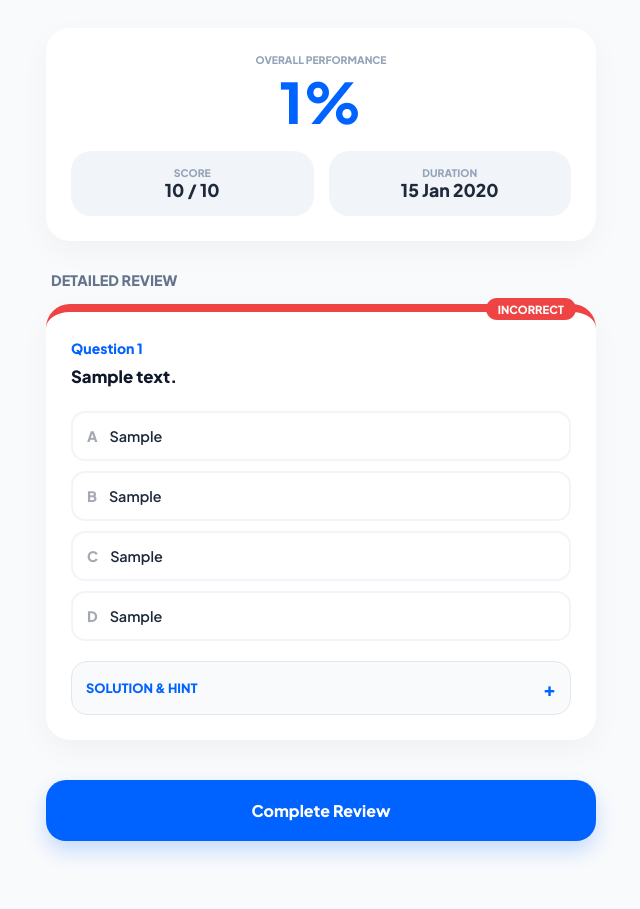
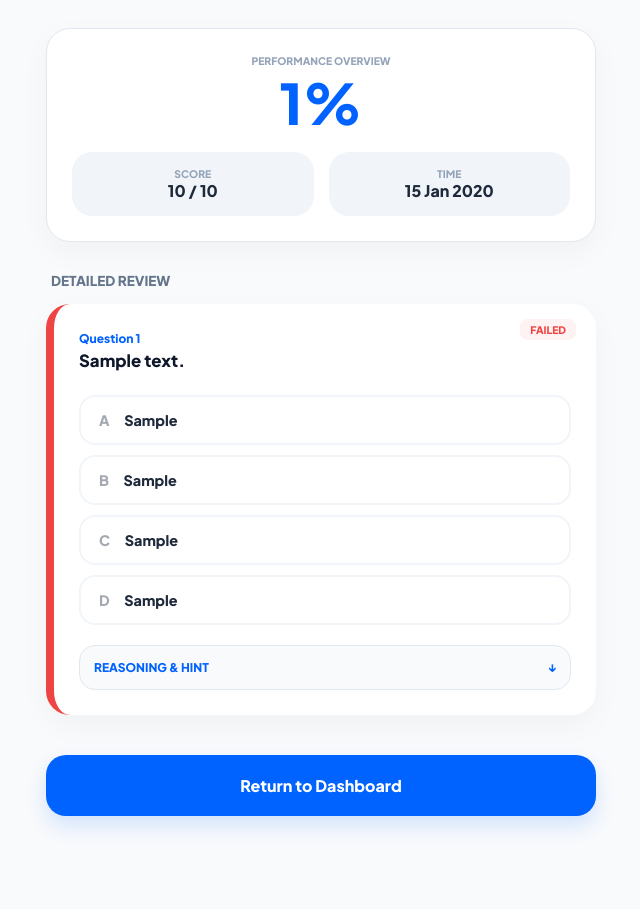
Before and after one commit to Alitedigitals2007/prepium, a Node server app: template views/quiz-result.ejs in a window 1280 px wide. Shown: the whole page, without its empty margins (319-959 px from the left). After the commit the page ends 830 px from the top, so only its background shows below. Run offline with Node 20, Linux system fonts and the light colour scheme; the template is opened without the code that fills it: most values are stand-ins (such as "Sample title", 1, 10 or a date in 2020).

Commit message:
Update quiz-result.ejs

```diff
--- a/views/quiz-result.ejs
+++ b/views/quiz-result.ejs
@@ -10,113 +10,111 @@
         :root { --brand: #0062ff; --bg: #f8fafc; --success: #22c55e; --danger: #ef4444; --text: #1e293b; }
         body { font-family: 'Plus Jakarta Sans', sans-serif; background: var(--bg); padding: 20px; color: var(--text); }
         .container { max-width: 550px; margin: auto; }
-        .card { background: white; padding: 25px; border-radius: 24px; box-shadow: 0 10px 30px rgba(0,0,0,0.04); margin-bottom: 20px; }
+        .card { background: white; padding: 25px; border-radius: 24px; box-shadow: 0 10px 30px rgba(0,0,0,0.04); margin-bottom: 20px; position: relative; }
 
-        /* Stats */
-        .perc-text { font-size: 3.5rem; font-weight: 800; color: var(--brand); margin: 0; text-align: center; }
+        /* Overall Header */
+        .header-card { text-align: center; border: 1px solid #e2e8f0; }
+        .perc-text { font-size: 3.5rem; font-weight: 800; color: var(--brand); margin: 0; }
         .stats-grid { display: grid; grid-template-columns: 1fr 1fr; gap: 15px; margin-top: 15px; }
-        .stat-box { background: #f1f5f9; padding: 15px; border-radius: 20px; text-align: center; }
+        .stat-box { background: #f1f5f9; padding: 15px; border-radius: 20px; }
         .stat-label { font-size: 0.65rem; font-weight: 800; color: #94a3b8; text-transform: uppercase; display: block; }
-        .stat-val { font-weight: 800; font-size: 1.1rem; }
 
-        /* Review Card Logic */
-        .review-card { border-top: 8px solid #cbd5e1; position: relative; }
-        .review-card.correct { border-top-color: var(--success); }
-        .review-card.wrong { border-top-color: var(--danger); }
+        /* Review Card Status */
+        .review-card { border-left: 8px solid #cbd5e1; transition: 0.3s; }
+        .review-card.correct { border-left-color: var(--success); }
+        .review-card.wrong { border-left-color: var(--danger); }
 
-        .status-badge { position: absolute; top: -14px; right: 20px; padding: 4px 12px; border-radius: 20px; font-size: 0.7rem; font-weight: 800; color: white; text-transform: uppercase; }
-        .correct .status-badge { background: var(--success); }
-        .wrong .status-badge { background: var(--danger); }
+        .badge { position: absolute; top: 15px; right: 20px; font-size: 0.65rem; font-weight: 800; padding: 4px 10px; border-radius: 8px; text-transform: uppercase; }
+        .correct .badge { background: #f0fdf4; color: var(--success); }
+        .wrong .badge { background: #fef2f2; color: var(--danger); }
 
-        .q-text { font-weight: 800; margin-bottom: 20px; font-size: 1.05rem; color: #0f172a; line-height: 1.6; }
+        .q-text { font-weight: 800; margin-bottom: 20px; font-size: 1.05rem; color: #0f172a; line-height: 1.6; padding-right: 60px; }
 
-        /* Options Styling */
-        .option-list { display: flex; flex-direction: column; gap: 10px; }
-        .opt-item { padding: 14px; border-radius: 14px; border: 2px solid #f1f5f9; font-size: 0.9rem; font-weight: 600; display: flex; align-items: center; transition: 0.2s; }
-        .opt-item b { margin-right: 12px; opacity: 0.4; font-weight: 800; }
+        /* Option Logic */
+        .opt-wrapper { display: flex; flex-direction: column; gap: 10px; }
+        .option { padding: 14px 18px; border-radius: 16px; border: 2px solid #f1f5f9; font-size: 0.9rem; font-weight: 700; display: flex; align-items: center; justify-content: space-between; }
+        .option .lbl { margin-right: 12px; opacity: 0.4; }
 
-        /* Correct Option State */
-        .opt-item.correct-ans { border-color: var(--success); background: #f0fdf4; color: #166534; }
-        .opt-item.correct-ans b { opacity: 1; color: var(--success); }
+        /* Color Coding: Correct Answer */
+        .option.is-correct { border-color: var(--success); background: #f0fdf4; color: #166534; }
+        .option.is-correct .lbl { opacity: 1; color: var(--success); }
 
-        /* User Wrong Selection State */
-        .opt-item.user-wrong { border-color: var(--danger); background: #fef2f2; color: #991b1b; }
-        .opt-item.user-wrong b { opacity: 1; color: var(--danger); }
+        /* Color Coding: User Mistake */
+        .option.is-wrong-choice { border-color: var(--danger); background: #fef2f2; color: #991b1b; }
+        .option.is-wrong-choice .lbl { opacity: 1; color: var(--danger); }
 
-        /* Expansion Panels */
-        details { background: #f8fafc; border-radius: 16px; border: 1px solid #e2e8f0; margin-top: 20px; cursor: pointer; overflow: hidden; }
-        summary { padding: 14px; font-size: 0.8rem; font-weight: 800; color: var(--brand); list-style: none; display: flex; justify-content: space-between; align-items: center; }
-        .details-content { padding: 15px; font-size: 0.85rem; color: #475569; border-top: 1px solid #e2e8f0; line-height: 1.5; }
-        .hint-pill { background: #fef9c3; color: #854d0e; padding: 4px 10px; border-radius: 8px; font-weight: 800; font-size: 0.65rem; display: inline-block; margin-bottom: 10px; }
+        .icon-box { font-size: 1.1rem; }
 
-        .btn-done { display: block; text-align: center; padding: 20px; background: var(--brand); color: white; text-decoration: none; border-radius: 20px; font-weight: 800; margin: 40px 0; box-shadow: 0 10px 20px rgba(0,98,255,0.2); }
+        /* Hint & Solution */
+        details { background: #f8fafc; border-radius: 16px; border: 1px solid #e2e8f0; margin-top: 20px; cursor: pointer; }
+        summary { padding: 14px; font-size: 0.75rem; font-weight: 800; color: var(--brand); list-style: none; display: flex; justify-content: space-between; }
+        .details-body { padding: 0 15px 15px 15px; font-size: 0.85rem; color: #475569; line-height: 1.5; }
+        .hint-tag { background: #fef9c3; color: #854d0e; padding: 3px 8px; border-radius: 6px; font-weight: 800; font-size: 0.6rem; display: inline-block; margin-bottom: 8px; }
+
+        .btn-action { display: block; text-align: center; padding: 20px; background: var(--brand); color: white; text-decoration: none; border-radius: 20px; font-weight: 800; margin-top: 40px; box-shadow: 0 10px 20px rgba(0,98,255,0.15); }
     </style>
 </head>
 <body>
 
     <div class="container">
-        <div class="card" style="text-align: center;">
-            <span class="stat-label">Overall Performance</span>
+        <div class="card header-card">
+            <span class="stat-label">Performance Overview</span>
             <h1 class="perc-text"><%= percentage %>%</h1>
             <div class="stats-grid">
                 <div class="stat-box">
                     <span class="stat-label">Score</span>
-                    <span class="stat-val"><%= score %> / <%= total %></span>
+                    <span style="font-weight: 800;"><%= score %> / <%= total %></span>
                 </div>
                 <div class="stat-box">
-                    <span class="stat-label">Duration</span>
-                    <span class="stat-val"><%= timeUsed %></span>
+                    <span class="stat-label">Time</span>
+                    <span style="font-weight: 800;"><%= timeUsed %></span>
                 </div>
             </div>
         </div>
 
-        <h3 style="font-weight: 800; margin: 30px 0 15px 5px; color: #64748b; font-size: 0.9rem;">DETAILED REVIEW</h3>
+        <h3 style="font-weight: 800; margin: 30px 0 15px 5px; color: #64748b; font-size: 0.85rem;">DETAILED REVIEW</h3>
 
         <% results.forEach((r, i) => { %>
             <div class="card review-card <%= r.isCorrect ? 'correct' : 'wrong' %>">
-                <div class="status-badge"><%= r.isCorrect ? 'Correct' : 'Incorrect' %></div>
+                <div class="badge"><%= r.isCorrect ? 'Passed' : 'Failed' %></div>
 
                 <div class="q-text">
-                    <small style="color: var(--brand); display: block; margin-bottom: 5px;">Question <%= i + 1 %></small>
+                    <span style="color: var(--brand); font-size: 0.75rem; display: block;">Question <%= i + 1 %></span>
                     <%= r.question_text %>
                 </div>
 
-                <div class="option-list">
-                    <% ['a', 'b', 'c', 'd'].forEach(letter => {
-                        let itemClass = '';
-                        if(letter === r.correctAnswer) itemClass = 'correct-ans';
-                        if(letter === r.userChoice && !r.isCorrect) itemClass = 'user-wrong';
+                <div class="opt-wrapper">
+                    <% ['a', 'b', 'c', 'd'].forEach(key => {
+                        let stateClass = '';
+                        // Highlight correct answer in green always
+                        if(key === r.correctAnswer) stateClass = 'is-correct';
+                        // Highlight user choice in red IF it was wrong
+                        if(key === r.userChoice && !r.isCorrect) stateClass = 'is-wrong-choice';
                     %>
-                        <div class="opt-item <%= itemClass %>">
-                            <b><%= letter.toUpperCase() %></b>
-                            <%= r['option_' + letter] %>
+                        <div class="option <%= stateClass %>">
+                            <span><b class="lbl"><%= key.toUpperCase() %></b> <%= r['option_' + key] %></span>
 
-                            <% if(letter === r.correctAnswer) { %>
-                                <span style="margin-left: auto;">LHS ✓</span>
-                            <% } else if(letter === r.userChoice) { %>
-                                <span style="margin-left: auto;">Your Choice ✗</span>
+                            <div class="icon-box">
+                                <% if(key === r.correctAnswer) { %>
+                                    <span title="Correct Answer">✓</span>
+                                <% } else if(key === r.userChoice && !r.isCorrect) { %>
+                                    <span title="Your Choice">✗</span>
                                 <% } %>
+                            </div>
                         </div>
                     <% }) %>
                 </div>
 
                 <% if(r.hint || r.explanation) { %>
                 <details>
-                        <summary>
-                            <span>SOLUTION & HINT</span>
-                            <span style="font-size: 1.2rem;">+</span>
-                        </summary>
-                        <div class="details-content">
+                    <summary><span>REASONING & HINT</span> <span>↓</span></summary>
+                    <div class="details-body">
                         <% if(r.hint) { %>
-                                <div class="hint-pill">EXAM HINT</div>
-                                <p style="margin-top: 0;"><i><%= r.hint %></i></p>
+                            <div class="hint-tag">HINT</div>
+                            <p style="margin-top:0;"><i><%= r.hint %></i></p>
                         <% } %>
-
                         <% if(r.explanation) { %>
-                                <p style="margin-bottom: 0;">
-                                    <b style="color: var(--text);">Step-by-Step:</b><br>
-                                    <%= r.explanation %>
-                                </p>
+                            <p style="margin-bottom:0;"><b>Explanation:</b> <%= r.explanation %></p>
                         <% } %>
                     </div>
                 </details>
@@ -124,7 +122,7 @@
             </div>
         <% }) %>
 
-        <a href="/dashboard" class="btn-done">Complete Review</a>
+        <a href="/dashboard" class="btn-action">Return to Dashboard</a>
     </div>
 
 </body>
```
Lines whose indentation alone changed are shown as unchanged.
